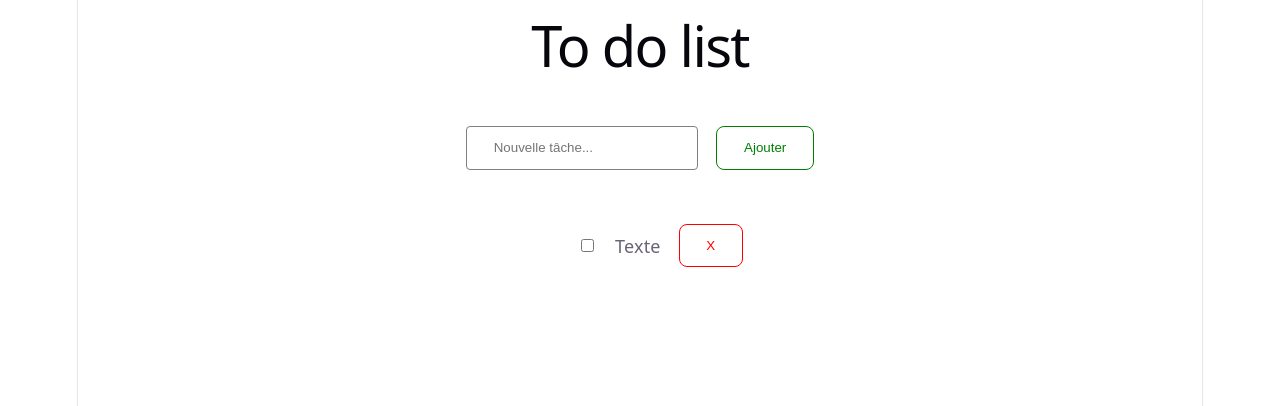
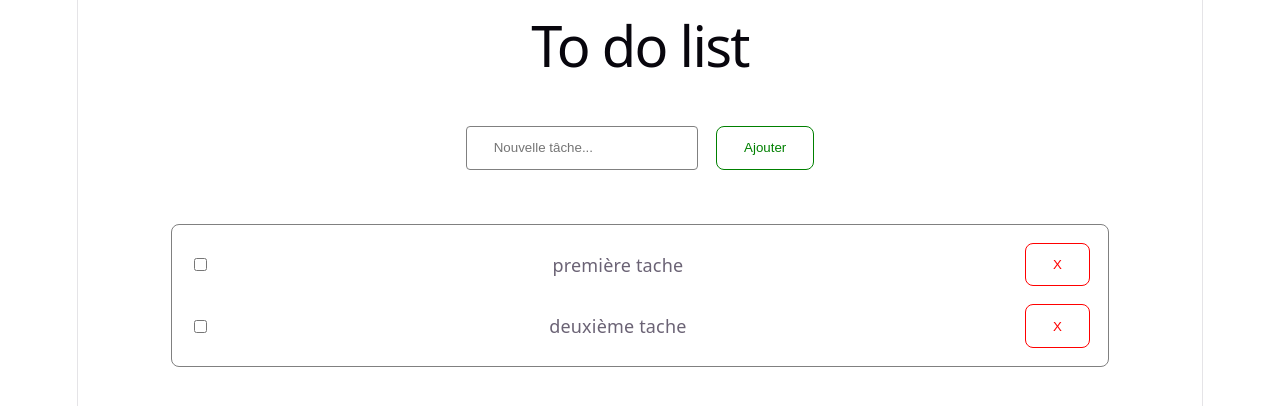
Before and after one commit to ViriatoF/to-do-list, a React (Vite) app: page / in a window 1280 px wide. Shown: the top 406 px of the page. Built offline with nearby package versions, Linux system fonts and the light colour scheme.

Commit message:
Add new item run

```diff
--- a/src/App.css
+++ b/src/App.css
@@ -44,11 +44,20 @@ form {
   }
 }
 
-ul li {
+ul {
   display: flex;
-  justify-content: center;
+  flex-direction: column;
+  gap: 1em;
+  width: 80%;
+  border: 1px solid grey;
+  border-radius: 8px;
+  padding: 1em;
+
+  & li {
+    display: flex;
+    justify-content: space-between;
     align-items: center;
-  gap: 1em;
+    gap: 2em;
 
     & button {
       padding: 1em 2em;
@@ -66,3 +75,4 @@ ul li {
       cursor: pointer;
     }
   }
+}
--- a/src/App.jsx
+++ b/src/App.jsx
@@ -2,22 +2,44 @@ import { useState } from 'react';
 import './App.css';
 
 function App() {
-  const [tasks, setTasks] = useState([]);
+  const [tasks, setTasks] = useState([
+    { texte: 'première tache' },
+    { texte: 'deuxième tache' },
+  ]);
+
+  const [inputValue, setInputValue] = useState('');
+
+  const handleSubmit = (e) => {
+    e.preventDefault();
+
+    if (inputValue.trim() === '') return;
+
+    setTasks([...tasks, { texte: inputValue }]);
+
+    setInputValue('');
+  };
 
   return (
     <section>
       <h1>To do list</h1>
-      <form>
-        <input type="text" placeholder="Nouvelle tâche..." />
+      <form onSubmit={handleSubmit}>
+        <input type="text"
+         value={inputValue}
+         onChange={(e) => setInputValue(e.target.value)}
+         placeholder="Nouvelle tâche..." />
         <button type="submit">Ajouter</button>
       </form>
 
       <ul>
-        <li>
-          <input type="checkbox" />
-          <span>Texte</span>
-          <button type="button">X</button>
-        </li>
+        {tasks.map((task) => {
+          return (
+            <li key={task.index}>
+              <input type="checkbox" />
+              <span>{task.texte}</span>
+              <button type="button">X</button>
+            </li>
+          );
+        })}
       </ul>
     </section>
   );
```
Lines whose indentation alone changed are shown as unchanged.
